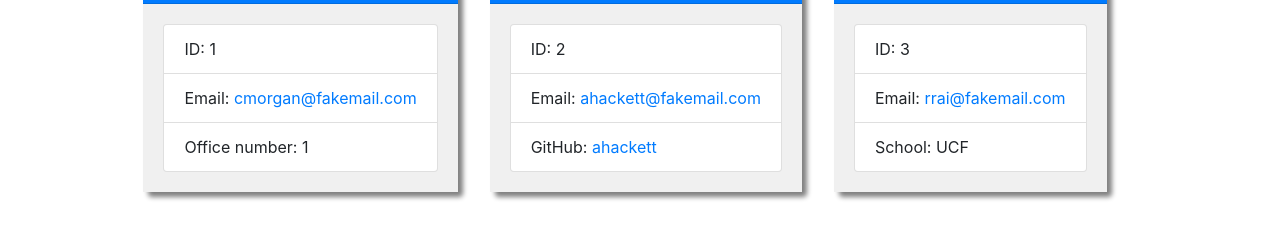
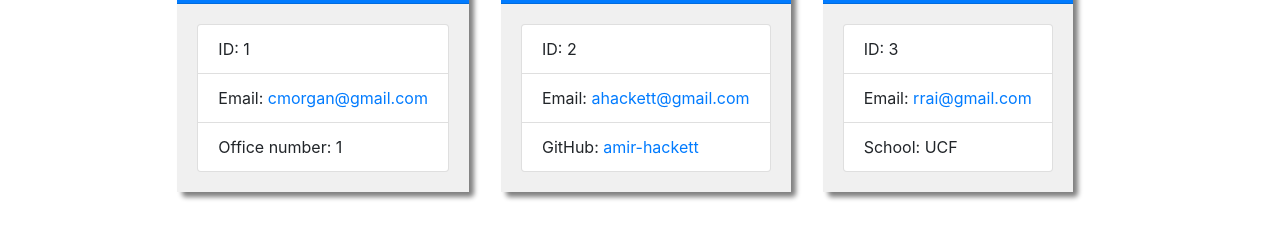
Before and after one commit to Amir-Hackett/team-profile-generator, a website: page dist/index.html in a window 1280 px wide. Shown: the part 333-572 px from the top of the page. Drawn offline with nearby package versions, Linux system fonts and the light colour scheme.

Commit message:
updated readme.md

```diff
--- a/dist/index.html
+++ b/dist/index.html
@@ -31,7 +31,7 @@
     <div class="card-body">
         <ul class="list-group">
             <li class="list-group-item">ID: 1</li>
-            <li class="list-group-item">Email: <a href="mailto:cmorgan@fakemail.com">cmorgan@fakemail.com</a></li>
+            <li class="list-group-item">Email: <a href="mailto:cmorgan@gmail.com">cmorgan@gmail.com</a></li>
             <li class="list-group-item">Office number: 1</li>
         </ul>
     </div>
@@ -45,8 +45,8 @@
     <div class="card-body">
         <ul class="list-group">
             <li class="list-group-item">ID: 2</li>
-            <li class="list-group-item">Email: <a href="mailto:ahackett@fakemail.com">ahackett@fakemail.com</a></li>
-            <li class="list-group-item">GitHub: <a href="https://github.com/ahackett" target="_blank" rel="noopener noreferrer">ahackett</a></li>
+            <li class="list-group-item">Email: <a href="mailto:ahackett@gmail.com">ahackett@gmail.com</a></li>
+            <li class="list-group-item">GitHub: <a href="https://github.com/amir-hackett" target="_blank" rel="noopener noreferrer">amir-hackett</a></li>
         </ul>
     </div>
 </div>
@@ -59,7 +59,7 @@
     <div class="card-body">
         <ul class="list-group">
             <li class="list-group-item">ID: 3</li>
-            <li class="list-group-item">Email: <a href="mailto:rrai@fakemail.com">rrai@fakemail.com</a></li>
+            <li class="list-group-item">Email: <a href="mailto:rrai@gmail.com">rrai@gmail.com</a></li>
             <li class="list-group-item">School: UCF</li>
         </ul>
     </div>
```
Also changed, not shown: README.md, src/Screen-Shot.png (added).
